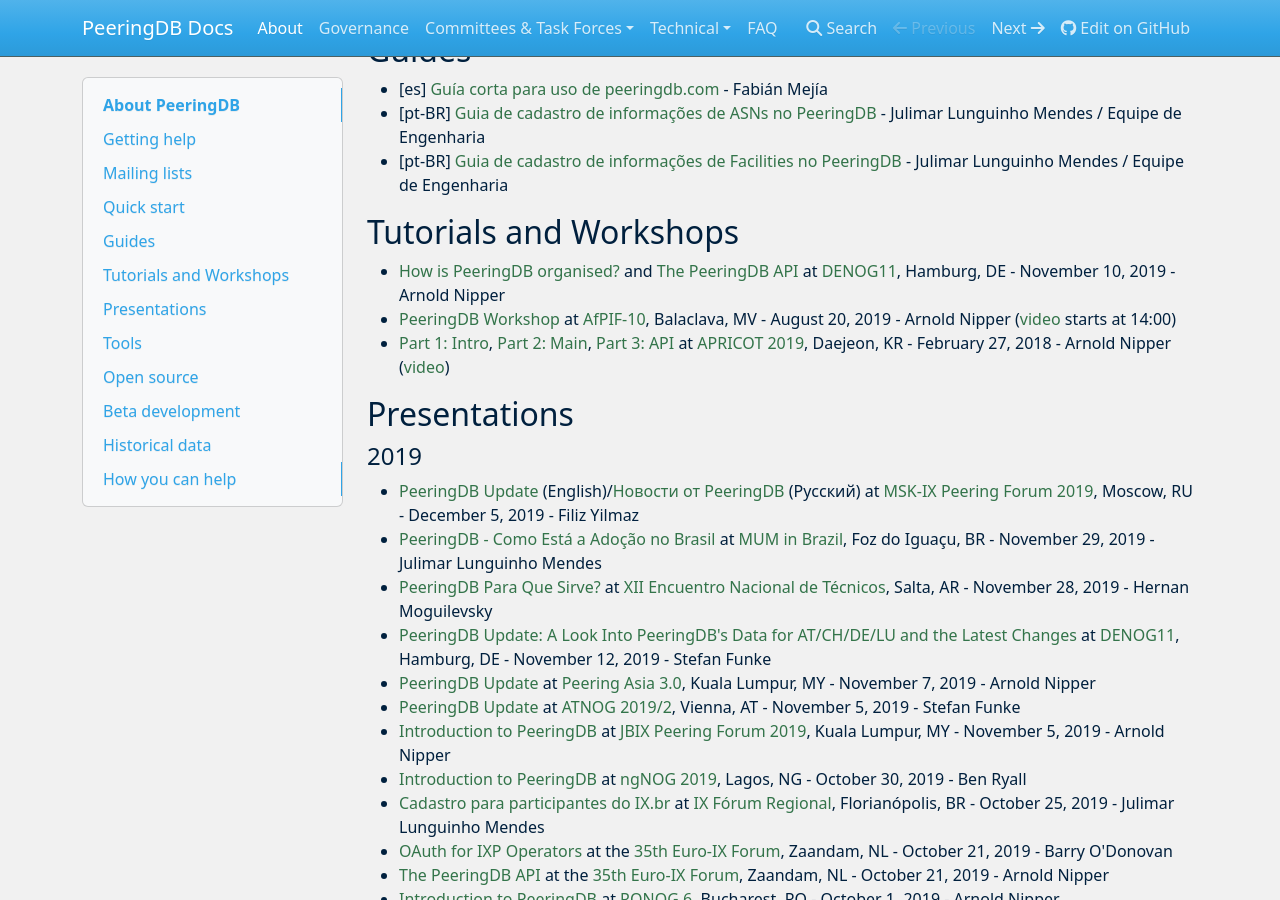
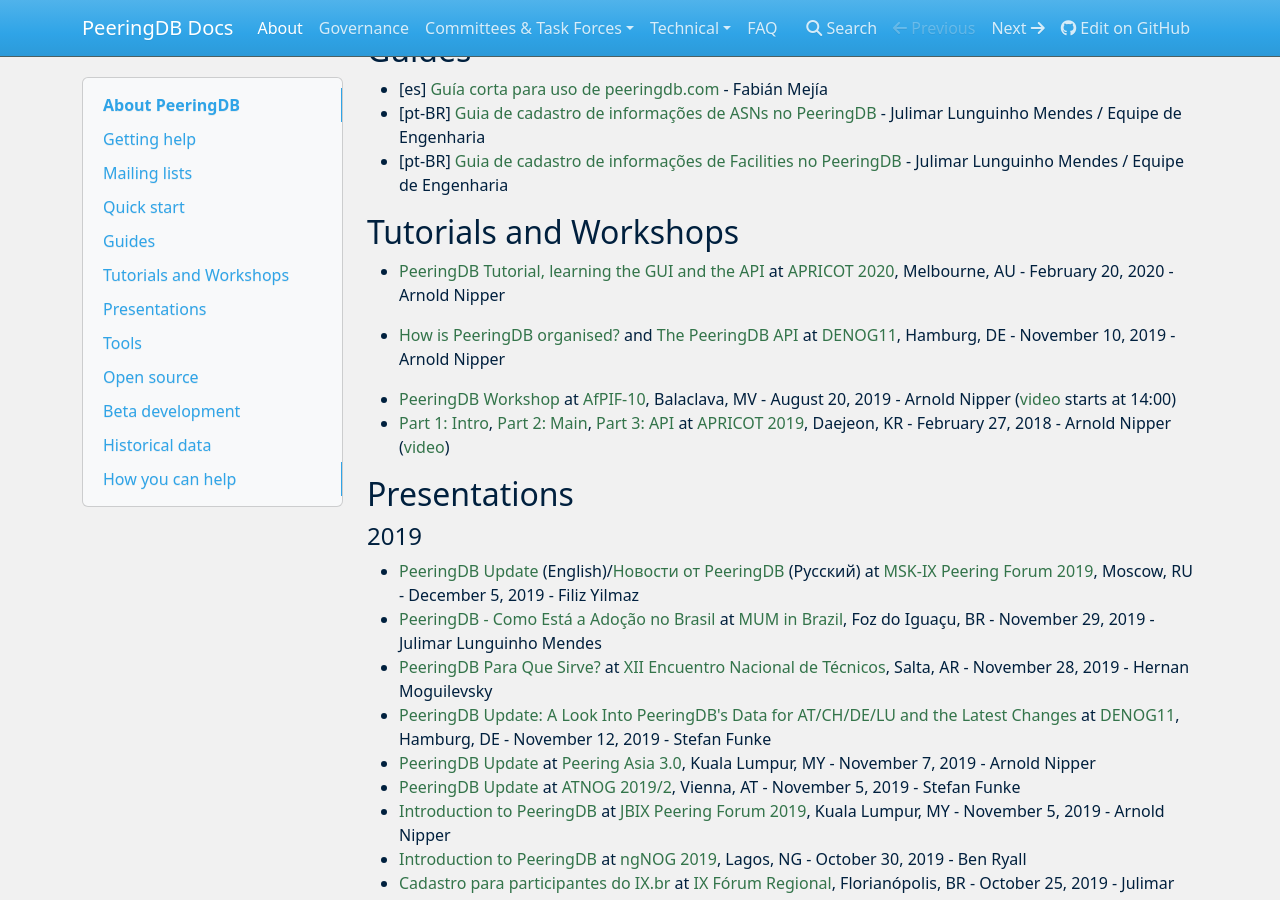
Before and after one commit to peeringdb/docs, an MkDocs documentation site: the page built from docs/index.md, in a window 1280 px wide and 900 px high, scrolled down 1212 px. Built offline with MkDocs 1.6.1, drawn with Linux system fonts in a browser that asks for light colours; nearby versions of some CDN libraries.

Commit message:
Update index.md
The PDF may be found in Gdocs -> Workshops -> 2020

```diff
--- a/docs/index.md
+++ b/docs/index.md
@@ -50,6 +50,8 @@
 - [pt-BR] [Guia de cadastro de informações de Facilities no PeeringDB](guide/PeeringDB_Cadastro_de_Facilities.pdf) - Julimar Lunguinho Mendes / Equipe de Engenharia
 
 ## Tutorials and Workshops
+
+- [PeeringDB Tutorial, learning the GUI and the API](presentation/20200220-1-2-GUI-API-APRICOT2020-Arnold-Nipper.pdf) at [APRICOT 2020](https://2020.apricot.net/program/schedule/#/day/9), Melbourne, AU - February 20, 2020 - Arnold Nipper
 
 - [How is PeeringDB organised?](presentation/20191110-1-GUI-DENOG11-Arnold-Nipper.pdf) and [The PeeringDB API](presentation/20191110-2-API-DENOG11-Arnold-Nipper.pdf) at [DENOG11](https://www.denog.de/de/meetings/denog11/workshops.html), Hamburg, DE - November 10, 2019 - Arnold Nipper
 - [PeeringDB Workshop](presentation/20190820_PeeringDB_Workshop_1-2_AfPIF_2019.pdf) at [AfPIF-10](https://www.afpif.org/afpif-10/), Balaclava, MV - August 20, 2019 - Arnold Nipper ([video](https://livestream.com/internetsociety/afpif2019/videos/195303661) starts at 14:00)
```
